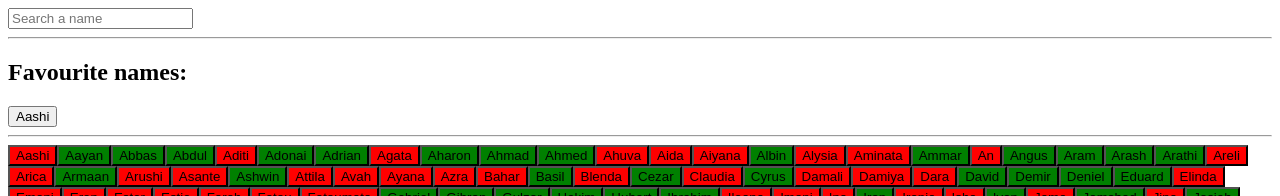
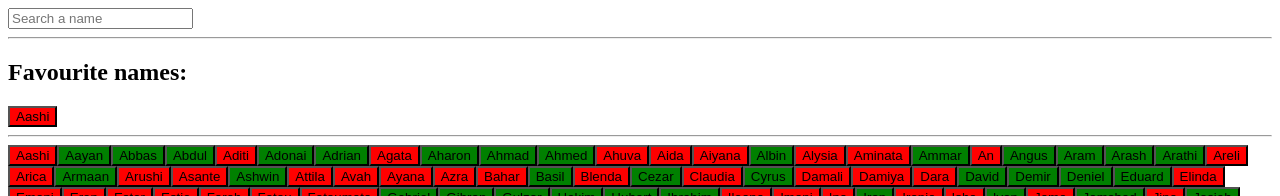
Before and after one commit to mariatens/baby-names-ex1, a React (Create React App) app: page / in a window 1280 px wide. Both pictures are taken after a click on the button "Aashi". Shown: the top 196 px of the page. Built offline with nearby package versions, Linux system fonts and the light colour scheme; the HTML template or start-up script is replaced by a standard one.

Commit message:
Can remove favourites when clicking on them WOWgit add .

```diff
--- a/src/App.tsx
+++ b/src/App.tsx
@@ -13,13 +13,21 @@ function App(): JSX.Element {
 
   //trying save favs
   // const favs:any[] = []
-  const [selectedName, setSelectedName] = useState('a');
-  const [savedNames, setSavedNames] = useState<string[]>([])
-  const handleFavs = (name: string) =>{
+  const [selectedName, setSelectedName] = useState<OneBaby>();
+  const [savedNames, setSavedNames] = useState<OneBaby[]>([])
+  const handleFavs = (name: OneBaby) =>{
     setSelectedName(name)
     setSavedNames([...savedNames,
       name])
   }
+  //deleting the fav ones that get clicked
+  const removeElement = (name: string) => {
+      const updatedNames = savedNames.filter(
+        (savedName) => savedName.name !== name
+      );
+      setSavedNames(updatedNames)
+      console.log("it's working")
+    };
 
   const findName = (event: React.ChangeEvent<HTMLInputElement>) => {
     //convert input text to lower case
@@ -31,10 +39,14 @@ function App(): JSX.Element {
       <SearchBar value={inputText} onChange={findName} />
       <hr />
       <h2>Favourite names:</h2>
-      {savedNames.map((eachName: string)=> {return <button key = {eachName} >{eachName}</button>})}
+      {savedNames.map((eachSavedBaby: OneBaby)=> {
+        return <button key = {eachSavedBaby.id}
+                       className = {eachSavedBaby.sex === "f" ? "femaleb" : "maleb"}
+                       onClick = {() => removeElement(eachSavedBaby.name)}>
+              {eachSavedBaby.name}</button>})}
       <hr/>
       {filteredBabies.map((oneBaby: OneBaby) => {
-        return <BabyName key={oneBaby.id} baby={oneBaby} onClick  = {() => {handleFavs(oneBaby.name); console.log(savedNames)}}/>;
+        return <BabyName key={oneBaby.id} baby={oneBaby} onClick  = {() => {handleFavs(oneBaby); console.log(savedNames)}}/>;
       })}
     </>
   );
--- a/src/babyNamesData.ts
+++ b/src/babyNamesData.ts
@@ -1,4 +1,4 @@
-export type Sex = "f" | "m"
+export type Sex = "f" | "m";
 
 export interface OneBaby {
   id: number;
```
Also changed, not shown: src/components/BabyNameView.tsx (+4 -5 lines), src/styles.css (+4 -4 lines).
